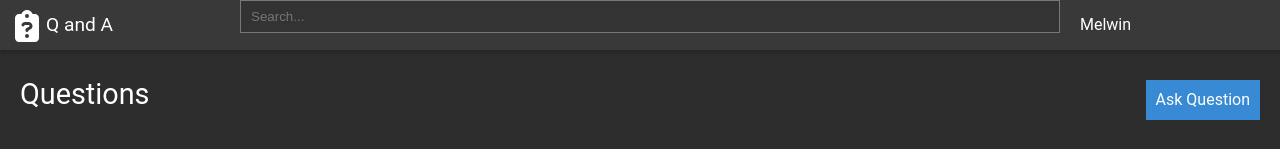
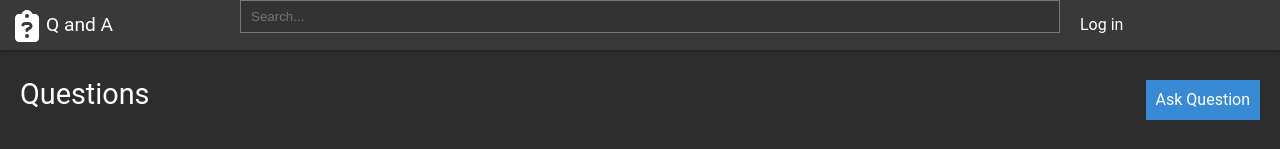
Before and after one commit to mel2312/Cmpt353_finalProject, a React (Create React App) app in the folder final-project/Frontend/: page / in a window 1280 px wide. Shown: the top 149 px of the page. Built offline with nearby package versions, Linux system fonts and the light colour scheme.

Commit message:
user context setted need to make login page and profile page

```diff
--- a/final-project/Frontend/src/App.js
+++ b/final-project/Frontend/src/App.js
@@ -1,3 +1,4 @@
+import { useState } from 'react';
 import { Reset } from 'styled-reset';
 import Header from './Header';
 import Question from './Questions';
@@ -9,8 +10,10 @@ import{
 } from "react-router-dom";
 
 import AskPage from './AskPage'
+import userContext from './UserContext'
+function App() {
 
-function App() {
+  const [user,setUser] = useState(null);
   return (
     <div>
       <Reset />
@@ -18,11 +21,14 @@ function App() {
 
 
       <Router>
+        <userContext.Provider value={{user}}>
         <Header/>
         <Routes>
           <Route path='/ask' Component={AskPage}/>
           <Route path='/' Component={Question} />
         </Routes>
+        </userContext.Provider>
+
       </Router>
     </div>
 
--- a/final-project/Frontend/src/Header.js
+++ b/final-project/Frontend/src/Header.js
@@ -1,8 +1,9 @@
 import { FontAwesomeIcon } from "@fortawesome/react-fontawesome";
 import {faClipboardQuestion} from '@fortawesome/free-solid-svg-icons'
 import { Link } from "react-router-dom";
-
+import { useContext } from "react";
 import styled from "styled-components";
+import UserContext from "./UserContext";
 
 
 const StyledHeader = styled.header`
@@ -52,13 +53,14 @@ const SearchInput = styled.input`
     margin top: 9 px;
 `;
 
-const ProfileLink = styled.a`
+const ProfileLink = styled(Link)`
     color: #fff;
     text-decoration: none;
     line-height: 50px;
 `;
 
 function Header(){
+    const {user} = useContext(UserContext)
     return(<StyledHeader>
         <LogoLink to = {'/'} className="logo">
         <FontAwesomeIcon icon= {faClipboardQuestion}  size ="2x"/>
@@ -69,7 +71,13 @@ function Header(){
         <form action="" className="search">
           <SearchInput type="text" placeholder="Search..."/>
         </form>
-        <ProfileLink href = "" className="profile">Melwin</ProfileLink>
+        {user && (
+            <ProfileLink to ={'/profile'}  className="profile">Melwin</ProfileLink>
+        )}
+        {!user && (
+            <ProfileLink to = {"/login"} className="profile">Log in</ProfileLink>
+        )}
+
      </StyledHeader>
      );
 }
--- /dev/null
+++ b/final-project/Frontend/src/UserContext.js
@@ -0,0 +1,5 @@
+import { createContext } from 'react';
+
+const UserContext = createContext(null);
+
+export default UserContext
```
Also changed, not shown: 1 other file (tests, documents, lock files or other folders).
